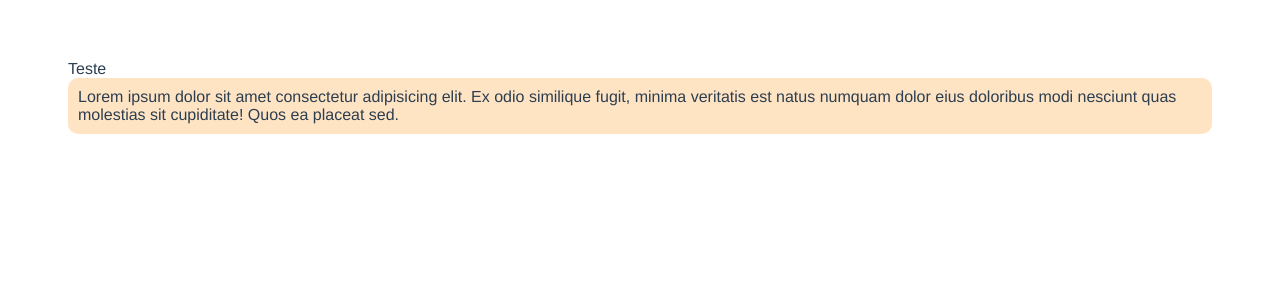
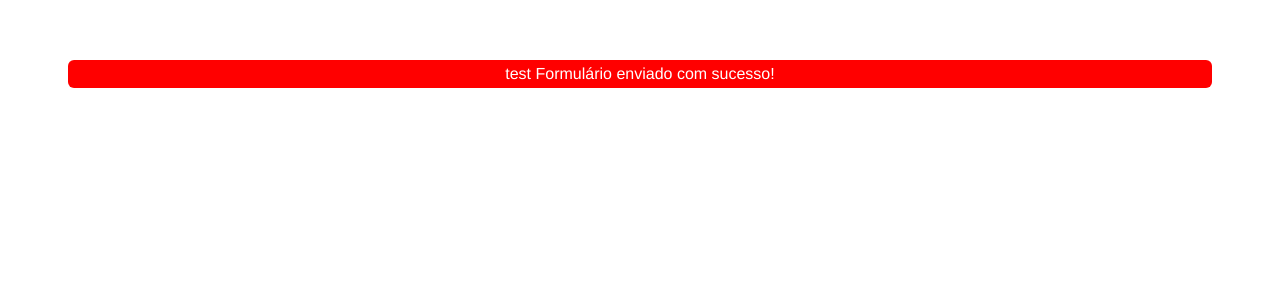
Before and after one commit to LuizGamaDev/VueJS-TiagoMatos, a Vue app in the folder app/: page / in a window 1280 px wide. Shown: the top 300 px of the page. Built offline with nearby package versions, Linux system fonts and the light colour scheme.

Commit message:
feat: VueJS Props

```diff
--- a/app/src/App.vue
+++ b/app/src/App.vue
@@ -1,18 +1,22 @@
 <template>
   <div>
-    <div class="card">Teste</div>
-    <BaseCard />
+    <BaseAlert :variant="variant">
+      {{ text }}
+    </BaseAlert>
   </div>
 </template>
 
 <script>
-import BaseCard from "./components/BaseCard.vue";
+import BaseAlert from "./components/BaseAlert.vue";
 
 export default {
   name: "App",
-  components: { BaseCard },
+  components: { BaseAlert },
   data() {
-    return {};
+    return {
+      variant: "danger",
+      text: "Formulário enviado com sucesso!",
+    };
   },
 
   beforeUpdate() {},
--- /dev/null
+++ b/app/src/components/BaseAlert.vue
@@ -0,0 +1,47 @@
+<template>
+    <div :class="baseClass">
+        {{ test }}
+        <slot />
+    </div>
+</template>
+
+<script>
+export default {
+    props: {
+        variant: {
+            type: String,
+            default: ''
+        },
+        test: {
+            type: String,
+            default: 'test'
+        },
+    },
+
+    computed: {
+        baseClass() {
+            return [
+                'alert',
+                this.variant ? `alert-${this.variant}` : ''
+            ]
+        },
+    },
+}
+
+</script>
+
+<style scoped>
+.alert {
+    padding: 5px;
+    border-radius: 6px;
+    color: white;
+    text-align: center;
+    background-color: #5d5b5b;
+}
+.alert-success {
+    background-color: green;
+}
+.alert-danger {
+    background-color: red;
+}
+</style>
```
